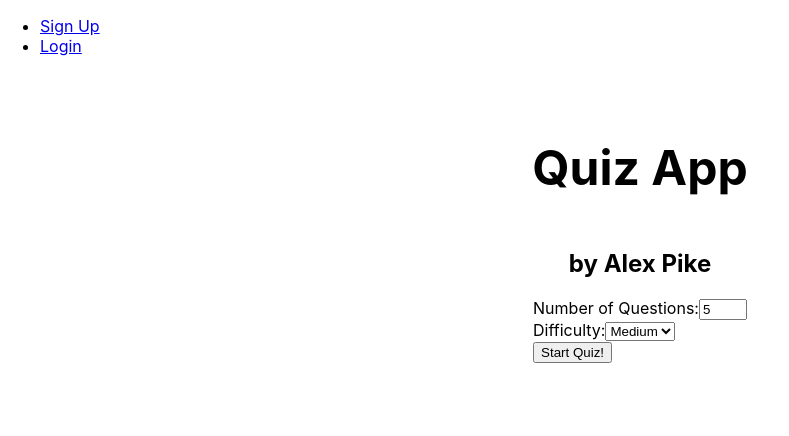
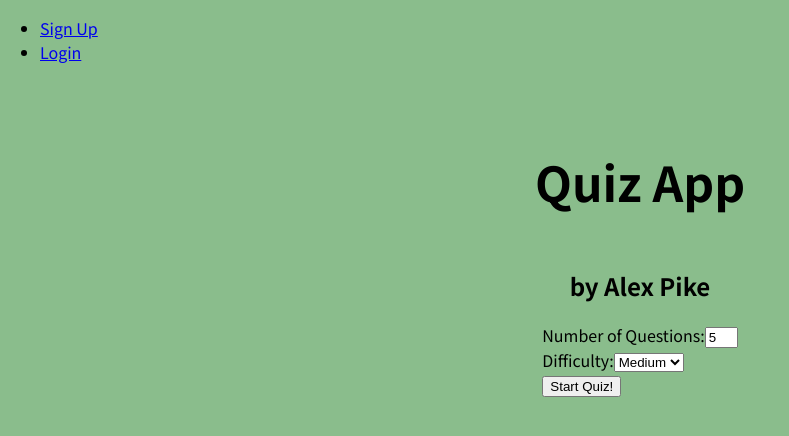
Before and after one commit to theRamenWithin/quiz_app_front_end, a React (Create React App) app: page / in a window 1280 px wide. Shown: the top 436 px of the page, without its empty margins (0-789 px from the left). Built offline with nearby package versions, Linux system fonts and the light colour scheme.

Commit message:
Added styling and removed textfield controls

```diff
--- a/src/index.css
+++ b/src/index.css
@@ -1,13 +1,26 @@
+@import url('https://fonts.googleapis.com/css2?family=Noto+Sans+JP:wght@400;700&display=swap');
+
+* {
+  box-sizing: border-box;
+}
+
+html {
+  font-family: 'Noto Sans JP', sans-serif;
+}
+
 body {
   margin: 0;
-  font-family: -apple-system, BlinkMacSystemFont, 'Segoe UI', 'Roboto', 'Oxygen',
-    'Ubuntu', 'Cantarell', 'Fira Sans', 'Droid Sans', 'Helvetica Neue',
-    sans-serif;
-  -webkit-font-smoothing: antialiased;
-  -moz-osx-font-smoothing: grayscale;
+  background-color: #8ABD8C
 }
 
-code {
-  font-family: source-code-pro, Menlo, Monaco, Consolas, 'Courier New',
-    monospace;
+/* Chrome, Safari, Edge, Opera */
+input::-webkit-outer-spin-button,
+input::-webkit-inner-spin-button {
+  -webkit-appearance: none;
+  margin: 0;
 }
+
+/* Firefox */
+input[type=number] {
+  -moz-appearance: textfield;
+}
```
